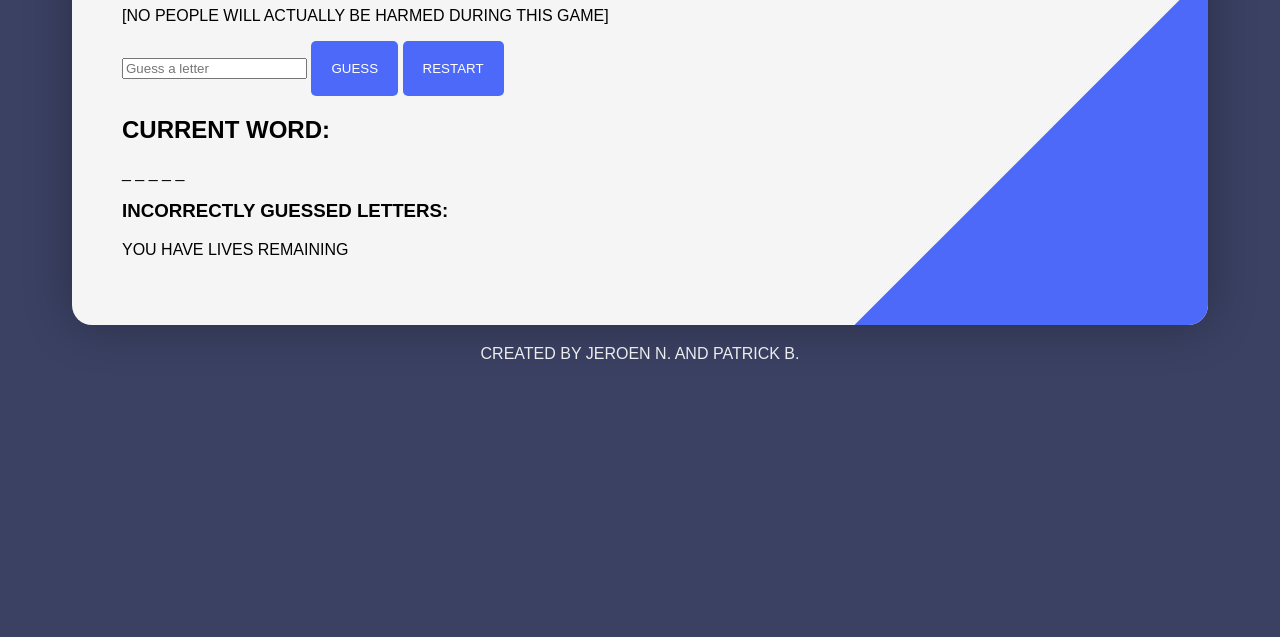
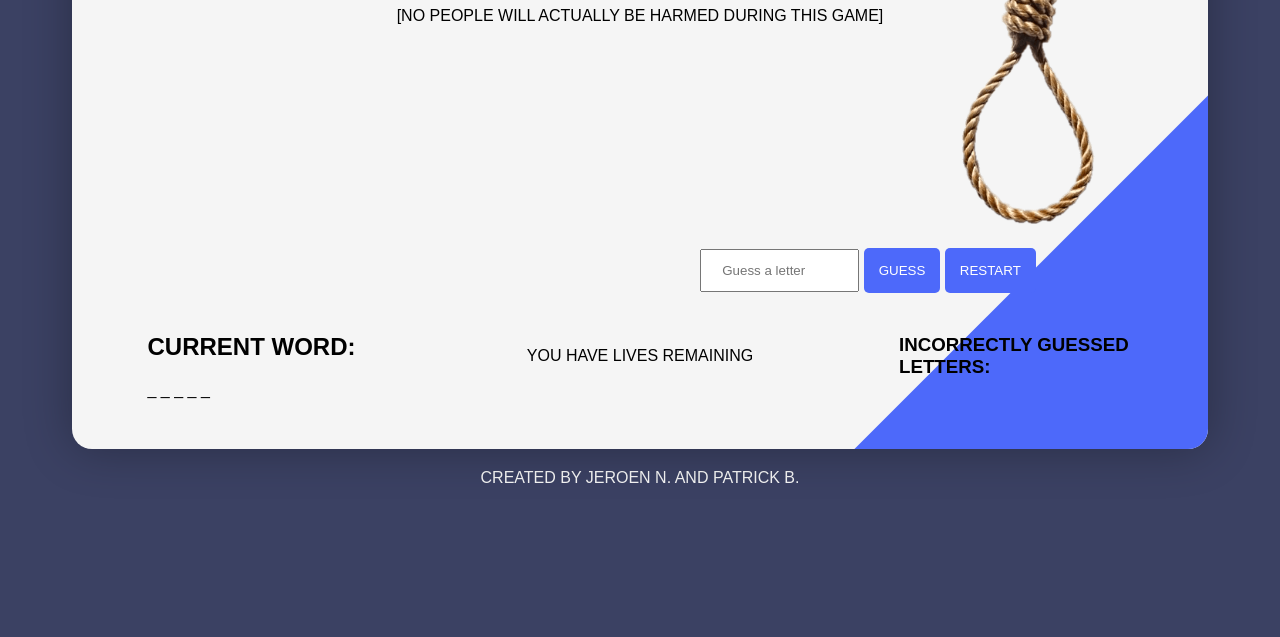
Before and after one commit to nederhoed70/hangman, a plain HTML site: page index.html in a window 1280 px wide. Shown: the part 163-800 px from the top of the page. Drawn offline with Linux system fonts and the light colour scheme; a script that the page names is missing; a web font is replaced by a local one.

Commit message:
First commit

```diff
--- a/index.html
+++ b/index.html
@@ -10,10 +10,14 @@
   <body>
     <div class="wrapper">
       <div class="content">
+        <div class="title">
           <h1>Simple 'Hangman' Game</h1>
           <p>[no people will actually be harmed during this game]</p>
+        </div>
 
-        <div class="win">
+        <div id="noose"></div>
+
+        <div id="youwin" class="win">
           <h2>You won!</h2>
           <img src="win.gif" />
         </div>
@@ -23,15 +27,22 @@
           <img src="lose.gif" />
           <p>The chosen word was: <span></span></p>
         </div>
-
+        <div id="inputletter">
           <input type="text" placeholder="Guess a letter" maxlength="1" />
           <button class="guess">Guess</button>
           <button class="restart">Restart</button>
+        </div>
+        <div id="current">
           <h2>Current word:</h2>
           <div class="the_word">_ _ _ _ _</div>
+        </div>
+        <div id="incorrect">
           <h3>Incorrectly guessed letters:</h3>
           <div class="guessed_letters"></div>
-        <p class="lives">You have <span></span> lives remaining</p>
+        </div>
+        <p id="livesleft" class="lives">
+          You have <span></span> lives remaining
+        </p>
       </div>
     </div>
     <div class="credits">Created by Jeroen N. and Patrick B.</div>
--- a/style.css
+++ b/style.css
@@ -20,7 +20,7 @@ body {
   text-transform: uppercase;
   text-decoration: none;
   background: #4d69fa;
-  padding: 20px;
+  padding: 15px;
   border-radius: 5px;
   display: inline-block;
   border: none;
@@ -28,7 +28,7 @@ body {
 }
 
 .guess:hover {
-  background: #434343;
+  background: #a0379b;
   letter-spacing: 1px;
   -webkit-box-shadow: 0px 5px 40px -10px rgba(0, 0, 0, 0.57);
   -moz-box-shadow: 0px 5px 40px -10px rgba(0, 0, 0, 0.57);
@@ -37,12 +37,20 @@ body {
 }
 
 .restart:hover {
-  background: #ed3330;
+  background: rgb(112, 187, 112);
   letter-spacing: 1px;
   -webkit-box-shadow: 0px 5px 40px -10px rgba(0, 0, 0, 0.57);
   -moz-box-shadow: 0px 5px 40px -10px rgba(0, 0, 0, 0.57);
   box-shadow: 5px 40px -10px rgba(0, 0, 0, 0.57);
   transition: all 0.4s ease 0s;
+}
+
+input[type="text"] {
+  width: 40%;
+  padding: 12px 20px;
+  margin: 8px 0;
+  font-family: "Boogaloo", sans-serif, cursive;
+  box-sizing: border-box;
 }
 
 .wrapper {
@@ -62,6 +70,58 @@ body {
   padding: 50px;
   position: relative;
 }
+
+.content {
+  display: grid;
+  grid-template-columns: 1fr 1fr 1fr 1fr;
+  grid-template-rows: 2fr 1.5fr 1fr 1fr;
+  grid-template-areas:
+    ". title title noose"
+    "win win . noose"
+    "win win inputletter inputletter "
+    " current livesleft livesleft  incorrect";
+}
+
+#noose {
+  grid-area: noose;
+  background: url("wincnoose.png");
+  background-position: center;
+  background-size: cover;
+}
+
+#livesleft {
+  grid-area: livesleft;
+  align-self: center;
+  justify-self: center;
+}
+
+#inputletter {
+  grid-area: inputletter;
+  align-self: center;
+  justify-self: center;
+}
+
+.title {
+  grid-area: title;
+  text-align: center;
+}
+
+#current {
+  grid-area: current;
+  align-self: center;
+  justify-self: center;
+}
+
+#incorrect {
+  grid-area: incorrect;
+  align-self: center;
+  justify-self: center;
+}
+/* #youwin {
+  grid-area: win;
+  align-self: center;
+  justify-self: center;
+} */
 
 .wrapper:before {
   background: #4d69fa;
@@ -91,6 +151,9 @@ body {
 
 .win,
 .lose {
+  grid-area: win;
+  align-self: center;
+  justify-self: center;
   display: none;
 }
 
```
Also changed, not shown: wincnoose.png (added). Lines whose indentation alone changed are shown as unchanged.
